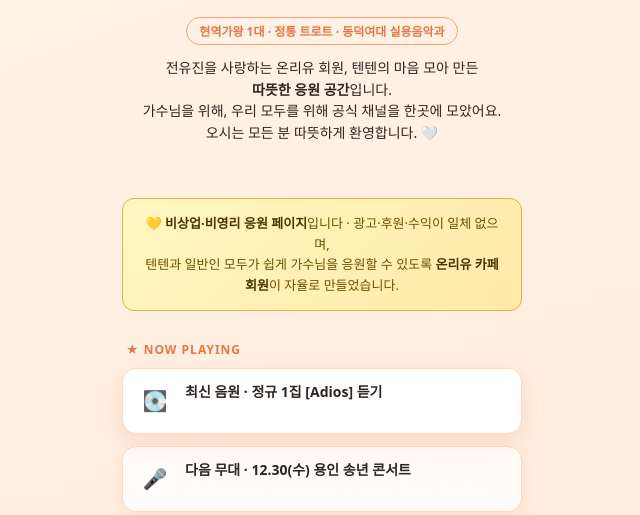
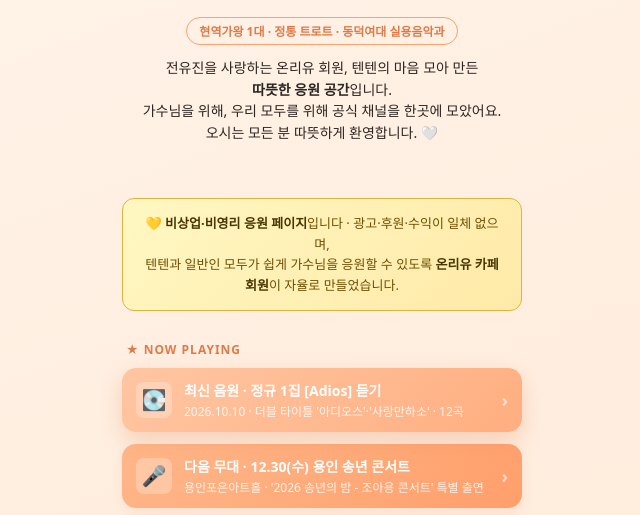
Before and after one commit to hgs599079-code/tenten-saranbang, a plain HTML site: page index.html in a window 1280 px wide. In both pictures the pointer is over the link 640 px from the left and 655 px from the top of the page. Shown: the part 253-768 px from the top of the page, without its empty margins (318-958 px from the left). Drawn offline with Linux system fonts and the light colour scheme.

Commit message:
fix: 강조(featured) 카드 스타일이 흰 배경에 덮여 부제목이 보이지 않던 CSS 우선순위 문제 수정

```diff
--- a/index.html
+++ b/index.html
@@ -210,10 +210,14 @@
     font-size: 18px;
     opacity: 0.6;
   }
-  .featured {
+  a.link-card.featured {
     background: linear-gradient(135deg, #FFB78A, #FF9F6B);
     color: #fff;
     border: none;
+  }
+  a.link-card.featured:hover {
+    background: linear-gradient(135deg, #FFC6A2, #FFAE80);
+    box-shadow: 0 8px 22px rgba(224, 122, 72, 0.28);
   }
   .featured .icon { background: rgba(255,255,255,0.25); }
   .featured .sub { color: rgba(255,255,255,0.85); }
```
